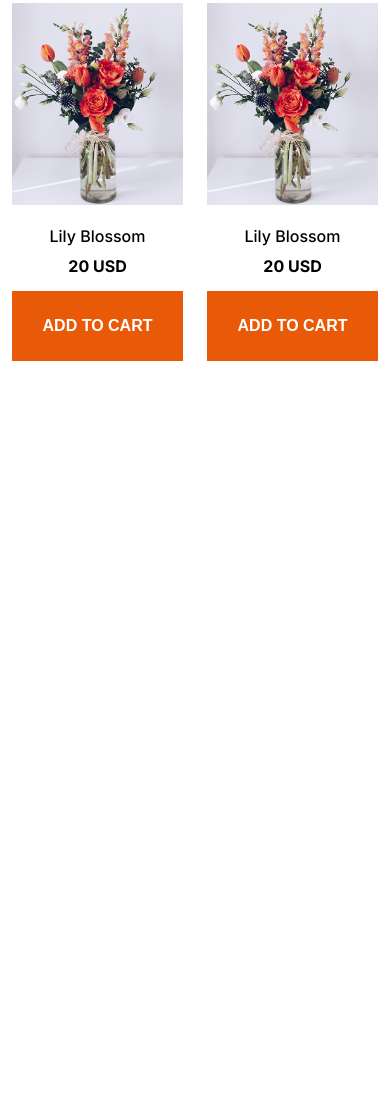
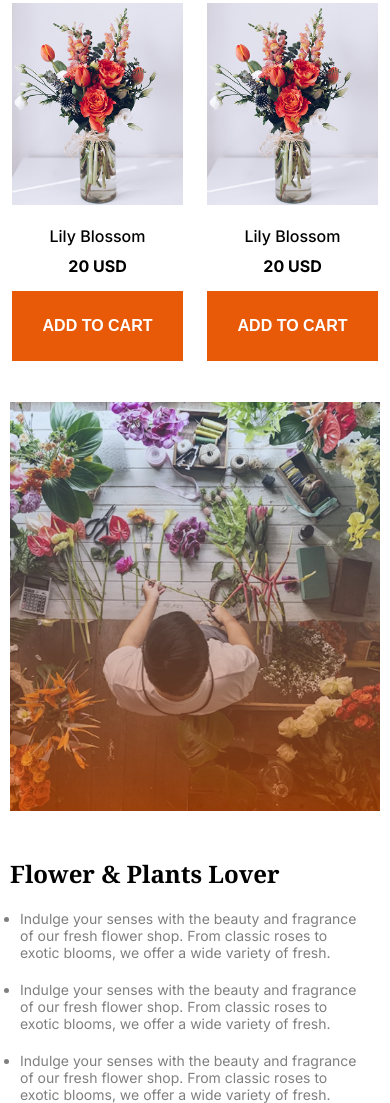
Before and after one commit to AbdurRahman1054/B12-A2-REPONSIVE-FLOWER, a plain HTML site: page index.html in a window 390 px wide. Shown: the part 1917-3020 px from the top of the page. Before the commit the page ends 2278 px from the top, so only its background shows below. Drawn offline with Linux system fonts and the light colour scheme.

Commit message:
complete flower section with responsive

```diff
--- a/index.html
+++ b/index.html
@@ -118,6 +118,32 @@
       </div>
     </section>
     <!-- Our Plants SECTION End -->
+
+    <!-- Flower and Plants Lover Start -->
+    <section class="flower container">
+      <div class="flower_box display_flex">
+        <div>
+          <img class="flower_img" src="./assets/flower-store.png" alt="">
+        </div>
+        <div>
+          <h1 class="flower_title">Flower & Plants Lover</h1>
+          <ul class="flower_description">
+            <li>Indulge your senses with the beauty and fragrance of our fresh flower shop. From classic roses to exotic
+              blooms, we
+              offer a wide variety of fresh.</li>
+            <li>Indulge your senses with the beauty and fragrance of our fresh flower shop. From classic roses to exotic
+              blooms, we
+              offer a wide variety of fresh.</li>
+            <li>Indulge your senses with the beauty and fragrance of our fresh flower shop. From classic roses to exotic
+              blooms, we
+              offer a wide variety of fresh.</li>
+          </ul>
+        </div>
+      </div>
+      <div class="tusted_box">
+        <img class="trusted_img" src="./assets/trusted-badge.png" alt="">
+      </div>
+    </section>
   </main>
   <footer></footer>
 
--- a/style/style.css
+++ b/style/style.css
@@ -136,12 +136,55 @@
 }
 /* Our Plants End */
 
+/* Flower and Plants Lover Start */
+.flower {
+  margin-top: 210px;
+  position: relative;
+}
+.tusted_box {
+  position: absolute;
+  margin-top: -720px;
+  margin-left: 365px;
+}
+.flower_box {
+  justify-content: space-between;
+  align-items: center;
+  gap: 60px;
+}
+.truseted_img {
+  width: 100%;
+}
+.trusted_img {
+  max-width: 286px;
+}
+/* .flower_img {
+  width: 100%;
+} */
+.flower_title {
+  color: rgb(0, 0, 0);
+  font-family: 'Noto Serif', serif;
+  font-size: 3.125rem;
+  font-weight: 700;
+}
+.flower_description {
+  color: rgba(0, 0, 0, 0.5);
+  font-family: Inter;
+  font-size: 22px;
+  font-weight: 400;
+  margin-top: 20px;
+}
+.flower_description > li {
+  margin-top: 20px;
+}
+/* Flower and Plants Lover End
+ */
 /* RESOPONSIVE MEDIA QUARY */
 @media screen and (max-width: 576px) {
   /* Shared Style Start */
   .nav_bar,
   .banner_content,
-  .plants_card {
+  .plants_card,
+  .flower_box {
     padding: 0 10px 0 10px;
   }
   /* Shared Style End */
@@ -177,7 +220,8 @@
   .banner_description {
     font-size: 0.875rem;
   }
-  .banner_img {
+  .banner_img,
+  .flower_img {
     width: 100%;
   }
 
@@ -215,4 +259,29 @@
     margin-top: 15px;
     border: none;
   }
+  /* Flower and Plants Lover Start */
+  .flower {
+    margin-top: 41px;
+  }
+  .trusted_img {
+    display: none;
+  }
+  .flower_box {
+    flex-direction: column;
+  }
+  .flower_title {
+    margin-top: -18px;
+    color: rgb(0, 0, 0);
+    font-family: Noto Serif;
+    font-size: 1.5rem;
+    font-weight: 700;
+  }
+  .flower_description > li {
+    color: rgba(0, 0, 0, 0.5);
+    font-family: Inter;
+    font-size: 0.875rem;
+    font-weight: 400;
+    margin: 20px 10px 0px 10px;
+  }
+  /* Flower and Plants Lover End */
 }
```
